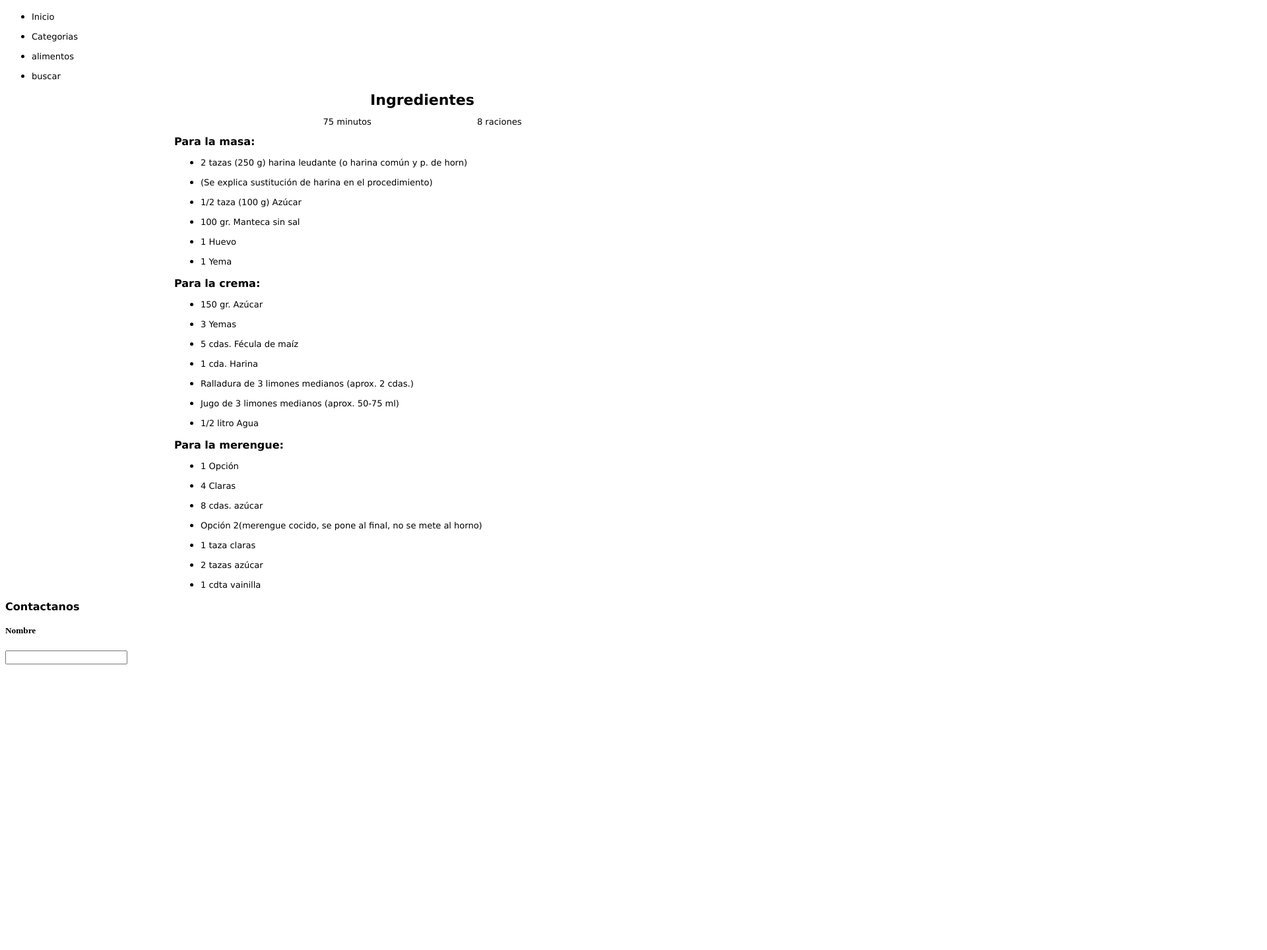
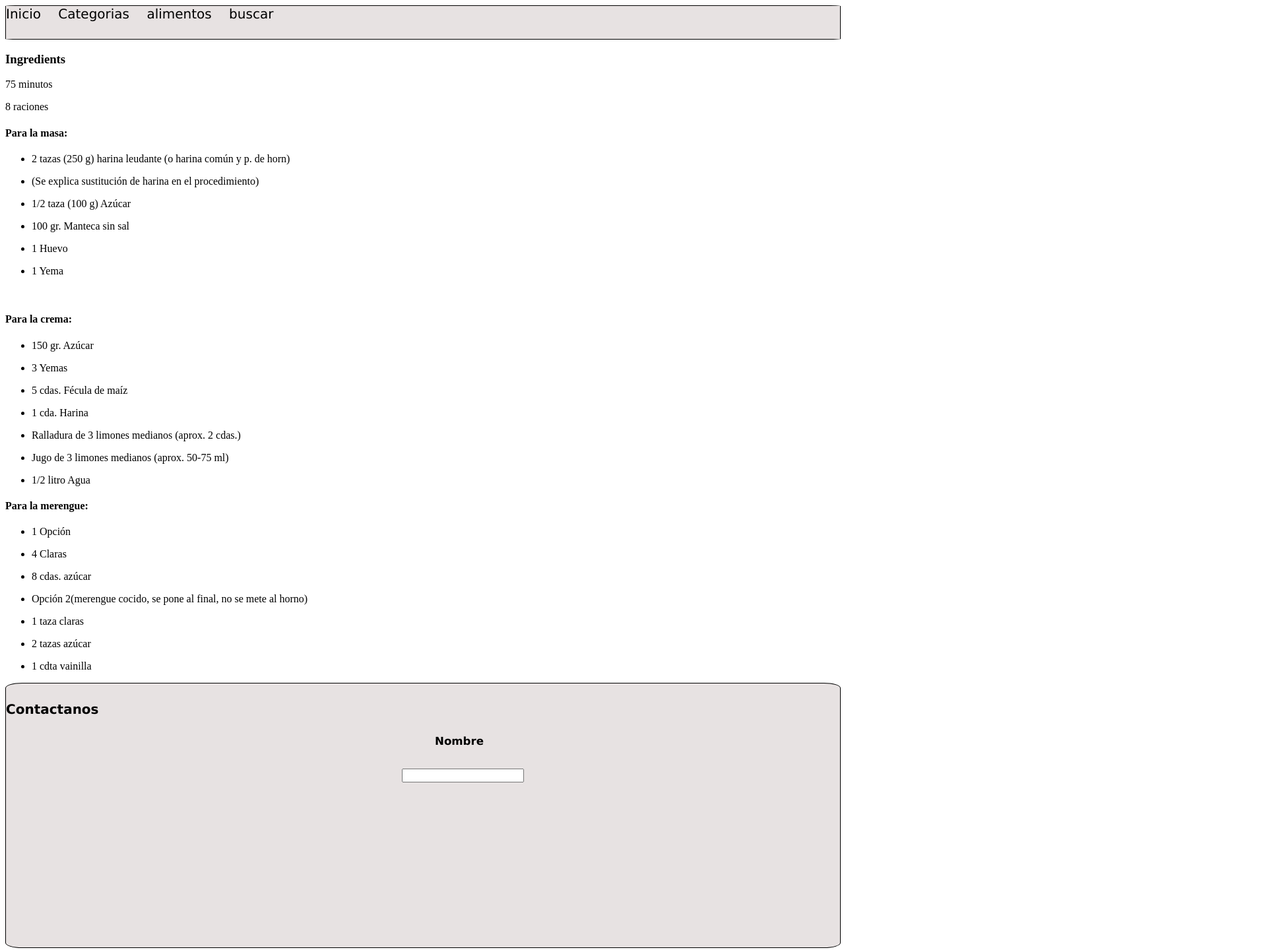
Before and after one commit to LeandroViggiano/DevPlace-clase-2, a plain HTML site: page index.html in a window 1280 px wide. Shown: the whole page at 66% size, 1920 px wide, since content can reach past the window. Before the commit the page ends 1015 px from the top, so only its background shows below. Drawn offline with Linux system fonts and the light colour scheme.

Commit message:
Add files via upload

```diff
--- a/index.html
+++ b/index.html
@@ -1,6 +1,5 @@
 <!DOCTYPE html>
 <html lang="en">
-
 <head>
     <meta charset="UTF-8">
     <meta http-equiv="X-UA-Compatible" content="IE=edge">
@@ -8,118 +7,69 @@
     <link rel="stylesheet" href="./style.css">
     <title>Document</title>
 </head>
-
 <body>
     <header>
-        <div>
-            <ul class="navegador">
-                <li>
-                    <p>Inicio</p>
-                </li>
-                <li>
-                    <p>Categorias</p>
-                </li>
-                <li>
-                    <p>alimentos</p>
-                </li>
-                <li>
-                    <p>buscar</p>
-                </li>
+        <div class="nav">
+            <!-- <ul>
+                <li class="nav-1"><p>Inicio</p></li>
+                <li class="nav-2"><p>Categorias</p></li>
+                <li class="nav-3"><p>alimentos</p></li>
+                <li class="nav-4"><p>buscar</p></li>
             </ul>
-        </div>
+        </div> -->
+
+        <a class="nav-1" href="#">Inicio</a>
+        <a class="nav-2" href="#">Categorias</a>
+        <a class="nav-3" href="#">alimentos</a>
+        <a class="nav-4" href="#">buscar</a>
+
+
+
     </header>
     <main>
-        <div>
-            <div class="ingredientes">
-                <h3>Ingredientes</h3>
-                <div class="tiempo">
+        <h3>Ingredients</h3>
         <p>75 minutos</p>
         <p>8 raciones</p>
-                </div>
-            </div>
         <h4>Para la masa:</h4>
         <ul>
-                <li>
-                    <p>2 tazas (250 g) harina leudante (o harina común y p. de horn)</p>
-                </li>
-                <li>
-                    <p>(Se explica sustitución de harina en el procedimiento)</p>
-                </li>
-                <li>
-                    <p>1/2 taza (100 g) Azúcar</p>
-                </li>
-                <li>
-                    <p>100 gr. Manteca sin sal</p>
-                </li>
-                <li>
-                    <p>1 Huevo</p>
-                </li>
-                <li>
-                    <p>1 Yema</p>
-                </li>
+            <li><p>2 tazas (250 g) harina leudante (o harina común y p. de horn)</p></li>
+            <li><p>(Se explica sustitución de harina en el procedimiento)</p></li>
+            <li><p>1/2 taza (100 g) Azúcar</p></li>
+            <li><p>100 gr. Manteca sin sal</p></li>
+            <li><p>1 Huevo</p></li>
+            <li><p>1 Yema</p></li>
         </ul>
-
+        <br>
         <h4>Para la crema:</h4>
         <ul>
-                <li>
-                    <p>150 gr. Azúcar</p>
-                </li>
-                <li>
-                    <p>3 Yemas</p>
-                </li>
-                <li>
-                    <p>5 cdas. Fécula de maíz</p>
-                </li>
-                <li>
-                    <p>1 cda. Harina</p>
-                </li>
-                <li>
-                    <p>Ralladura de 3 limones medianos (aprox. 2 cdas.)</p>
-                </li>
-                <li>
-                    <p>Jugo de 3 limones medianos (aprox. 50-75 ml)</p>
-                </li>
-                <li>
-                    <p>1/2 litro Agua</p>
-                </li>
+            <li><p>150 gr. Azúcar</p></li>
+            <li><p>3 Yemas</p></li>
+            <li><p>5 cdas. Fécula de maíz</p></li>
+            <li><p>1 cda. Harina</p></li>
+            <li><p>Ralladura de 3 limones medianos (aprox. 2 cdas.)</p></li>
+            <li><p>Jugo de 3 limones medianos (aprox. 50-75 ml)</p></li>
+            <li><p>1/2 litro Agua</p></li>
         </ul>
 
         <h4>Para la merengue:</h4>
         <ul>
-                <li>
-                    <p>1 Opción</p>
-                </li>
-                <li>
-                    <p>4 Claras</p>
-                </li>
-                <li>
-                    <p>8 cdas. azúcar</p>
-                </li>
-                <li>
-                    <p>Opción 2(merengue cocido, se pone al final, no se mete al horno)</p>
-                </li>
-                <li>
-                    <p>1 taza claras</p>
-                </li>
-                <li>
-                    <p>2 tazas azúcar</p>
-                </li>
-                <li>
-                    <p>1 cdta vainilla
-                    </p>
-                </li>
+            <li><p>1 Opción</p></li>
+            <li><p>4 Claras</p></li>
+            <li><p>8 cdas. azúcar</p></li>
+            <li><p>Opción 2(merengue cocido, se pone al final, no se mete al horno)</p></li>
+            <li><p>1 taza claras</p></li>
+            <li><p>2 tazas azúcar</p></li>
+            <li><p>1 cdta vainilla
+            </p></li>
         </ul>
-        </div>
-        <div>
-
-        </div>
     </main>
     <footer>
 
-        <h4>Contactanos</h4>
-        <h5>Nombre</h5>
-        <input type="text">
+        <h4 class="titulo-contactanos">Contactanos</h4>
+
+        <h5 class="titulo-nombre">Nombre</h5>
+        <input type="text" name="nombre" class="nombre">
+
     </footer>
 </body>
-
 </html>
--- a/style.css
+++ b/style.css
@@ -1,50 +1,96 @@
-main{
+.nav{
+background-color: rgb(231, 226, 226);
+height: 50px;
+width: 100%;
+font-size: 20px;
+border: solid 1px black;
+border-radius:2%;
+font-family: Verdana, Geneva, Tahoma, sans-serif;
 
-    display: flex;
-    flex-direction: column;
-    margin-left: 20vw;
-    margin-right: 20vw;
-}
-p{
-    font-family: Verdana, Geneva, Tahoma, sans-serif;
-    font-size: 13px;
-}
-h3 {
-    font-family: Verdana, Geneva, Tahoma, sans-serif;
-    display: flex;
-    justify-content: center;
-
-    font-size: 22px;
-    padding: 0;
-    margin: 0;
-}
-h4{
-    font-size: 16px;
-    font-family: Verdana, Geneva, Tahoma, sans-serif;
-    height: 16px;
-    padding: 0;
-    margin: 0;
 }
 
-.ingredientes {
-    font-family: Verdana, Geneva, Tahoma, sans-serif;
-    display: flex;
-    justify-content: center;
-    flex-direction: column;
-    width: 100%;
-    font-size: 10px;
-    padding: 0;
-    margin: 0;
+.nav-1{
+    color: black;
+text-decoration: none;
 }
 
-.tiempo {
-    font-family: Verdana, Geneva, Tahoma, sans-serif;
-    display: flex;
-    justify-content: space-between;
-    flex-direction: row;
 
-    margin-left: 30%;
-    margin-right: 30%;
-    font-size: 12px;
+.nav-1:hover{
+    font-size: 22px;
+    transition: 0.5s;
+}
+
+
+.nav-2{
+    color: black;
+text-decoration: none;
+position: relative;
+left: 20px;
+}
+
+.nav-2:hover{
+    font-size: 22px;
+    transition: 0.5s;
+}
+
+
+.nav-3{
+    color: black;
+text-decoration: none;
+position: relative;
+left: 40px;
+}
+
+.nav-3:hover{
+    font-size: 22px;
+    transition: 0.5s;
+}
+
+
+
+.nav-4{
+    color: black;
+text-decoration: none;
+position: relative;
+left: 60px;
+}
+
+.nav-4:hover{
+    font-size: 22px;
+    transition: 0.5s;
+}
+
+
+
+footer{
+    background-color: rgb(231, 226, 226);
+    height: 400px;
+    width: 100%;
+    font-size: 20px;
+border: solid 1px black;
+border-radius:2%;
+font-family: Verdana, Geneva, Tahoma, sans-serif
+
+
+
 
 }
+
+
+
+.titulo-nombre{
+
+    position: relative;
+    left: 650px;
+
+
+    }
+
+
+.nombre{
+
+position: relative;
+left: 600px;
+
+
+}
```
Lines whose indentation alone changed are shown as unchanged.
